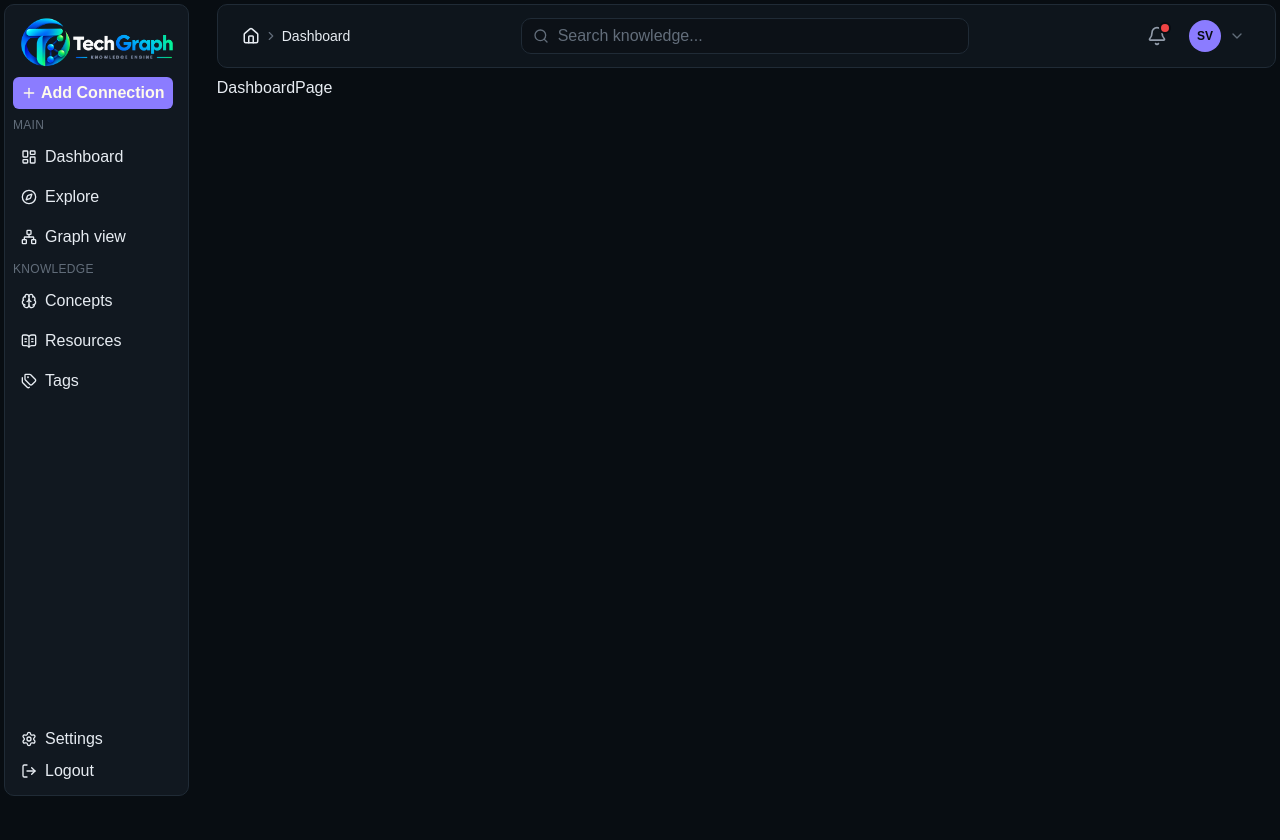
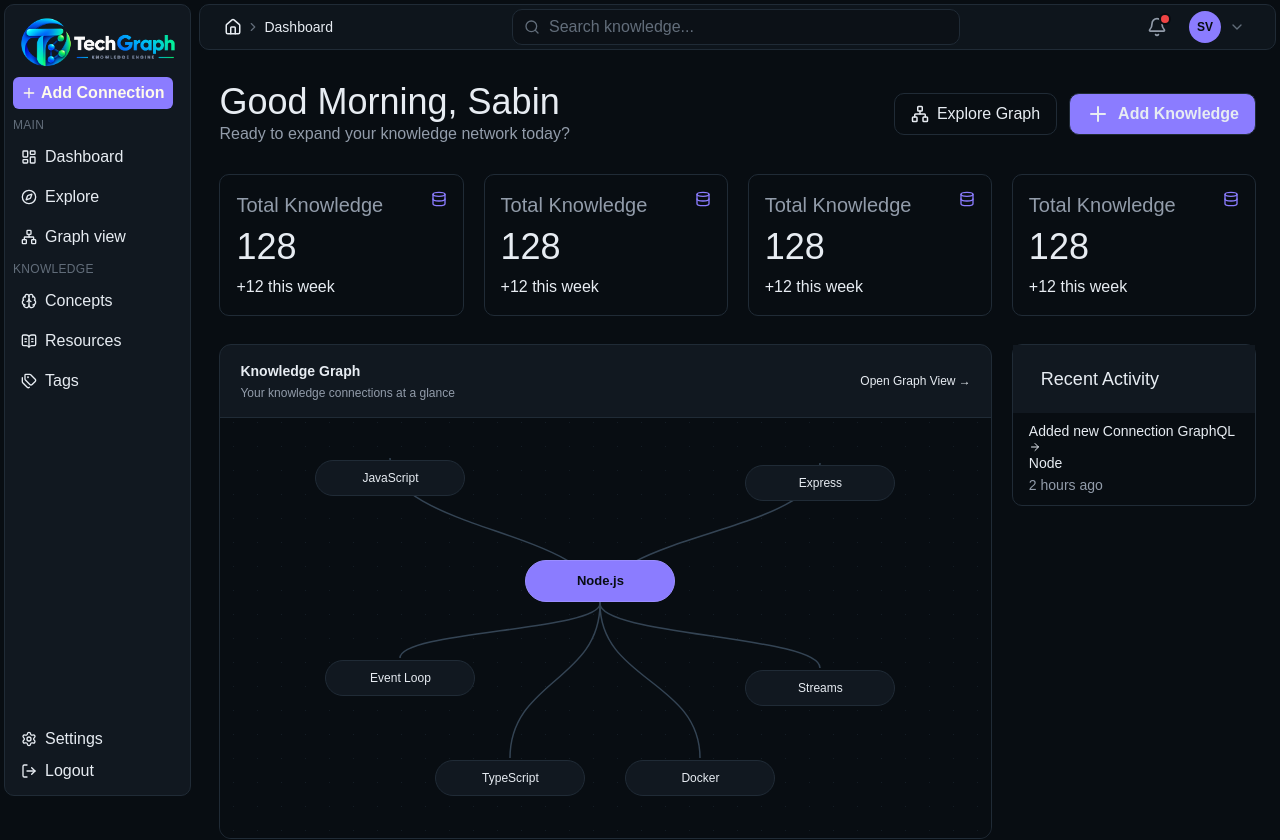
Before and after one commit to sabin-vv/tech-graph, a Next.js app: page /dashboard in a window 1280 px wide. Shown: the top 840 px of the page. Before the commit the page ends 800 px from the top, so only its background shows below. Built offline with nearby package versions, Linux system fonts and the light colour scheme.

Commit message:
feat: build dashboard UI

```diff
--- a/package.json
+++ b/package.json
@@ -10,6 +10,7 @@
     "format": "prettier --write ."
   },
   "dependencies": {
+    "@xyflow/react": "^12.11.5",
     "lucide-react": "^1.33.0",
     "next": "16.3.2",
     "react": "19.2.8",
--- a/src/app/dashboard/page.tsx
+++ b/src/app/dashboard/page.tsx
@@ -1,10 +1,25 @@
-import DashboardLayout from '@/components/layout/DashboardLayout'
+import DashboardLayout from "@/components/layout/DashboardLayout";
+import DashboardHeader from "../features/dashboard/components/DashboardHeader";
+import KnowledgeMetrics from "../features/dashboard/components/KnowledgeMetrics";
+import GraphPreview from "../features/dashboard/components/GraphPreview";
+import RecentActivity from "../features/dashboard/components/RecentActivity";
+import RecentKnowledge from "../features/dashboard/components/RecentKnowledge";
 
 const DashboardPage = () => {
-    return (
-        <DashboardLayout>
-            <div>DashboardPage</div>
-        </DashboardLayout>
-    )
-}
-export default DashboardPage
+  return (
+    <DashboardLayout>
+      <DashboardHeader />
+      <KnowledgeMetrics />
+      <div className="grid grid-cols-4 gap-5">
+        <div className="col-span-3">
+          <GraphPreview />
+        </div>
+        <div className="col-span-1">
+          <RecentActivity />
+        </div>
+      </div>
+      <RecentKnowledge />
+    </DashboardLayout>
+  );
+};
+export default DashboardPage;
--- /dev/null
+++ b/src/app/features/dashboard/components/DashboardHeader.tsx
@@ -0,0 +1,25 @@
+import { Network, Plus } from "lucide-react";
+
+const DashboardHeader = () => {
+  return (
+    <div className="mt-7 flex items-center justify-between">
+      <div>
+        <h1 className="text-4xl">Good Morning, Sabin</h1>
+        <span className="text-text-secondary">
+          Ready to expand your knowledge network today?
+        </span>
+      </div>
+      <div className="flex h-fit gap-3">
+        <button className="border-border flex items-center justify-center gap-2 rounded-lg border px-4 py-2 hover:cursor-pointer">
+          <Network size={18} />
+          Explore Graph
+        </button>
+        <button className="border-border bg-primary hover:bg-primary-hover flex items-center justify-center gap-2 rounded-lg border px-4 py-2 font-semibold hover:cursor-pointer">
+          <Plus />
+          Add Knowledge
+        </button>
+      </div>
+    </div>
+  );
+};
+export default DashboardHeader;
--- /dev/null
+++ b/src/app/features/dashboard/components/GraphPreview.tsx
@@ -0,0 +1,220 @@
+"use client";
+
+import Link from "next/link";
+import { Background, ReactFlow, type Edge, type Node } from "@xyflow/react";
+import "@xyflow/react/dist/style.css";
+
+const hiddenHandleStyle = `
+  .react-flow__node .react-flow__handle {
+    opacity: 0;
+    pointer-events: none;
+  }
+`;
+
+const nodes: Node[] = [
+  {
+    id: "nodejs",
+    position: { x: 280, y: 150 },
+    data: { label: "Node.js" },
+    style: {
+      background: "#8b7cff",
+      color: "#080d12",
+      border: "1px solid #9a8dff",
+      borderRadius: "999px",
+      padding: "10px 18px",
+      fontSize: "13px",
+      fontWeight: 600,
+    },
+  },
+  {
+    id: "javascript",
+    position: { x: 70, y: 50 },
+    data: { label: "JavaScript" },
+    style: {
+      background: "#111820",
+      color: "#e7ecf2",
+      border: "1px solid #202b36",
+      borderRadius: "999px",
+      padding: "8px 14px",
+      fontSize: "12px",
+    },
+  },
+  {
+    id: "express",
+    position: { x: 500, y: 55 },
+    data: { label: "Express" },
+    style: {
+      background: "#111820",
+      color: "#e7ecf2",
+      border: "1px solid #202b36",
+      borderRadius: "999px",
+      padding: "8px 14px",
+      fontSize: "12px",
+    },
+  },
+  {
+    id: "event-loop",
+    position: { x: 80, y: 250 },
+    data: { label: "Event Loop" },
+    style: {
+      background: "#111820",
+      color: "#e7ecf2",
+      border: "1px solid #202b36",
+      borderRadius: "999px",
+      padding: "8px 14px",
+      fontSize: "12px",
+    },
+  },
+  {
+    id: "streams",
+    position: { x: 500, y: 260 },
+    data: { label: "Streams" },
+    style: {
+      background: "#111820",
+      color: "#e7ecf2",
+      border: "1px solid #202b36",
+      borderRadius: "999px",
+      padding: "8px 14px",
+      fontSize: "12px",
+    },
+  },
+  {
+    id: "typescript",
+    position: { x: 190, y: 350 },
+    data: { label: "TypeScript" },
+    style: {
+      background: "#111820",
+      color: "#e7ecf2",
+      border: "1px solid #202b36",
+      borderRadius: "999px",
+      padding: "8px 14px",
+      fontSize: "12px",
+    },
+  },
+  {
+    id: "docker",
+    position: { x: 380, y: 350 },
+    data: { label: "Docker" },
+    style: {
+      background: "#111820",
+      color: "#e7ecf2",
+      border: "1px solid #202b36",
+      borderRadius: "999px",
+      padding: "8px 14px",
+      fontSize: "12px",
+    },
+  },
+];
+
+const edges: Edge[] = [
+  {
+    id: "nodejs-javascript",
+    source: "nodejs",
+    target: "javascript",
+    type: "simplebezier",
+    animated: false,
+    style: {
+      stroke: "#344454",
+      strokeWidth: 1.5,
+    },
+  },
+  {
+    id: "nodejs-express",
+    source: "nodejs",
+    target: "express",
+    type: "simplebezier",
+    style: {
+      stroke: "#344454",
+      strokeWidth: 1.5,
+    },
+  },
+  {
+    id: "nodejs-event-loop",
+    source: "nodejs",
+    target: "event-loop",
+    type: "simplebezier",
+    style: {
+      stroke: "#344454",
+      strokeWidth: 1.5,
+    },
+  },
+  {
+    id: "nodejs-streams",
+    source: "nodejs",
+    target: "streams",
+    type: "simplebezier",
+    style: {
+      stroke: "#344454",
+      strokeWidth: 1.5,
+    },
+  },
+  {
+    id: "nodejs-typescript",
+    source: "nodejs",
+    target: "typescript",
+    type: "simplebezier",
+    style: {
+      stroke: "#344454",
+      strokeWidth: 1.5,
+    },
+  },
+  {
+    id: "nodejs-docker",
+    source: "nodejs",
+    target: "docker",
+    type: "simplebezier",
+    style: {
+      stroke: "#344454",
+      strokeWidth: 1.5,
+    },
+  },
+];
+
+export default function GraphPreview() {
+  return (
+    <>
+      <style>{hiddenHandleStyle}</style>
+      <section className="border-border bg-surface mt-7 overflow-hidden rounded-xl border">
+        <div className="border-border flex items-center justify-between border-b px-5 py-4">
+          <div>
+            <h2 className="text-foreground text-sm font-semibold">
+              Knowledge Graph
+            </h2>
+
+            <p className="text-text-secondary mt-1 text-xs">
+              Your knowledge connections at a glance
+            </p>
+          </div>
+
+          <Link
+            href="/graph"
+            className="text-primary hover:text-primary-hover text-xs font-medium transition-colors"
+          >
+            Open Graph View →
+          </Link>
+        </div>
+
+        <div className="bg-background h-105 w-full">
+          <ReactFlow
+            nodes={nodes}
+            edges={edges}
+            fitView
+            fitViewOptions={{
+              padding: 0.25,
+            }}
+            nodesDraggable={false}
+            nodesConnectable={false}
+            elementsSelectable={false}
+            zoomOnScroll={false}
+            panOnScroll={false}
+            panOnDrag={false}
+            zoomOnPinch={false}
+            proOptions={{ hideAttribution: true }}
+          >
+            <Background gap={24} size={1} color="#18222c" />
+          </ReactFlow>
+        </div>
+      </section>
+    </>
+  );
+}
--- /dev/null
+++ b/src/app/features/dashboard/components/KnowledgeMetrics.tsx
@@ -0,0 +1,28 @@
+import { Database } from "lucide-react";
+
+const KnowledgeMetrics = () => {
+  return (
+    <div className="mt-7 grid grid-cols-4 gap-5">
+      <StatCard />
+      <StatCard />
+      <StatCard />
+      <StatCard />
+    </div>
+  );
+};
+export default KnowledgeMetrics;
+
+const StatCard = () => {
+  return (
+    <div className="border-border flex flex-col gap-2 rounded-lg border p-4">
+      <div className="flex justify-between">
+        <h2 className="text-text-secondary text-xl">Total Knowledge</h2>
+        <Database size={16} color="#8B7CFF" />
+      </div>
+      <h1 className="text-4xl">128</h1>
+      <div>
+        <span>+12 this week</span>
+      </div>
+    </div>
+  );
+};
--- /dev/null
+++ b/src/app/features/dashboard/components/RecentActivity.tsx
@@ -0,0 +1,18 @@
+import { ArrowRight } from "lucide-react";
+
+const RecentActivity = () => {
+  return (
+    <div className="border-border mt-7 rounded-lg border">
+      <div className="bg-surface px-5 py-4">
+        <h1 className="px-2 py-1 text-lg">Recent Activity</h1>
+      </div>
+      <div className="px-4 py-2">
+        <h4 className="text-sm">
+          Added new Connection GraphQL <ArrowRight size={12} /> Node
+        </h4>
+        <span className="text-text-secondary text-sm">2 hours ago</span>
+      </div>
+    </div>
+  );
+};
+export default RecentActivity;
--- /dev/null
+++ b/src/app/features/dashboard/components/RecentKnowledge.tsx
@@ -0,0 +1,43 @@
+const RecentKnowledge = () => {
+  return (
+    <div className="border-border mt-4 rounded-lg border">
+      <div className="border-border bg-surface px-5 py-4">
+        <h2 className="font-medium">Recently Added Knowledge</h2>
+      </div>
+
+      <div className="overflow-x-auto">
+        <table className="border-border w-full">
+          <thead>
+            <tr className="border-border border-opacity-40 border-b">
+              <th className="text-text-secondary px-3 py-2 text-xs font-medium tracking-wider uppercase">
+                KNOWLEDGE
+              </th>
+              <th className="text-text-secondary px-3 py-2 text-xs font-medium tracking-wider uppercase">
+                TYPE
+              </th>
+              <th className="text-text-secondary px-3 py-2 text-xs font-medium tracking-wider uppercase">
+                TAGS
+              </th>
+              <th className="text-text-secondary px-3 py-2 text-xs font-medium tracking-wider uppercase">
+                CONNECTIONS
+              </th>
+              <th className="text-text-secondary px-3 py-2 text-xs font-medium tracking-wider uppercase">
+                UPDATED
+              </th>
+            </tr>
+          </thead>
+          <tbody>
+            <tr className="border-border border-opacity-10 hover:bg-surface/50 border-b text-center">
+              <td className="px-3 py-2">Event Loop Phases</td>
+              <td className="px-3 py-2">Core Concept</td>
+              <td className="px-3 py-2">Node.js</td>
+              <td className="px-3 py-2">4</td>
+              <td className="px-3 py-2">Today, 10:42 AM</td>
+            </tr>
+          </tbody>
+        </table>
+      </div>
+    </div>
+  );
+};
+export default RecentKnowledge;
--- a/src/components/layout/DashboardLayout.tsx
+++ b/src/components/layout/DashboardLayout.tsx
@@ -8,11 +8,11 @@ interface DashBoardProps {
 
 const DashboardLayout = ({ children }: DashBoardProps) => {
   return (
-    <div className="flex h-dvh w-full gap-5">
+    <div className="flex h-dvh w-full">
       <Sidebar />
       <div className="flex w-full flex-col">
         <Navbar />
-        <main className="m-1 flex-1 justify-center align-middle">
+        <main className="flex-1 justify-center px-6 align-middle">
           {children}
         </main>
       </div>
```
Also changed, not shown: 1 other file (tests, documents, lock files or other folders).
